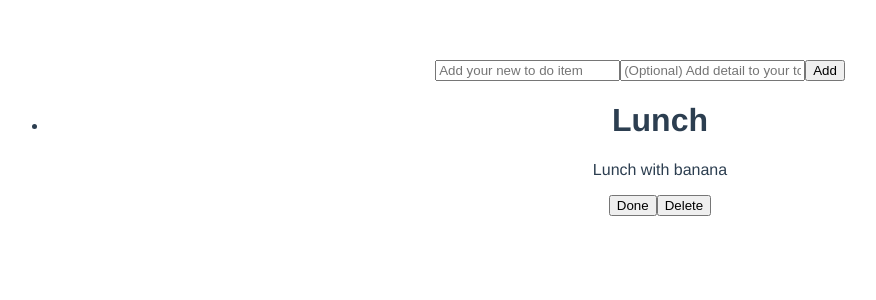
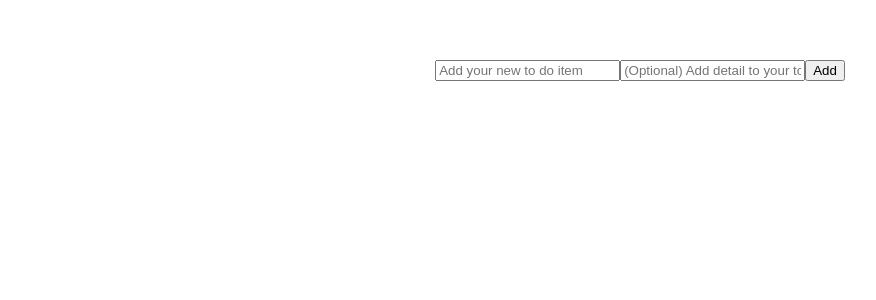
Before and after one commit to syhrimr/vue3-todolist, a Vue app: page / in a window 1280 px wide. Shown: the top 300 px of the page, without its empty margins (0-876 px from the left). Built offline with nearby package versions, Linux system fonts and the light colour scheme.

Commit message:
feat: store list to local storage

```diff
--- a/src/components/ToDoList.vue
+++ b/src/components/ToDoList.vue
@@ -1,6 +1,6 @@
 <template>
   <ToDoInput @add="receiveInput" />
-  <ul>
+  <ul class="list_wrapper">
     <template v-for="item in list" :key="item">
       <li>
         <ToDoItem
@@ -17,20 +17,28 @@
 import ToDoInput from './ToDoInput.vue';
 import ToDoItem from './ToDoItem.vue';
 
-import { ref, onMounted } from 'vue';
+import { ref, onMounted, watch } from 'vue';
 import { TodoItem } from "@/models";
 
 const list = ref<TodoItem[]>([]);
 
 onMounted(() => {
-  list.value = [
-    {
-      title: "Lunch",
-      description: "Lunch with banana",
-      isDone: false
-    }
-  ]
+  const initList = localStorage.getItem("t_TodoItems");
+
+  if (initList !== null) {
+    list.value = JSON.parse(initList);
+  }
 });
+
+watch(
+  () => list.value,
+  (value) => {
+    localStorage.setItem("t_TodoItems", JSON.stringify(value));
+  },
+  {
+    deep: true
+  }
+);
 
 function receiveInput(value: TodoItem): void {
   list.value.unshift(value);
```
